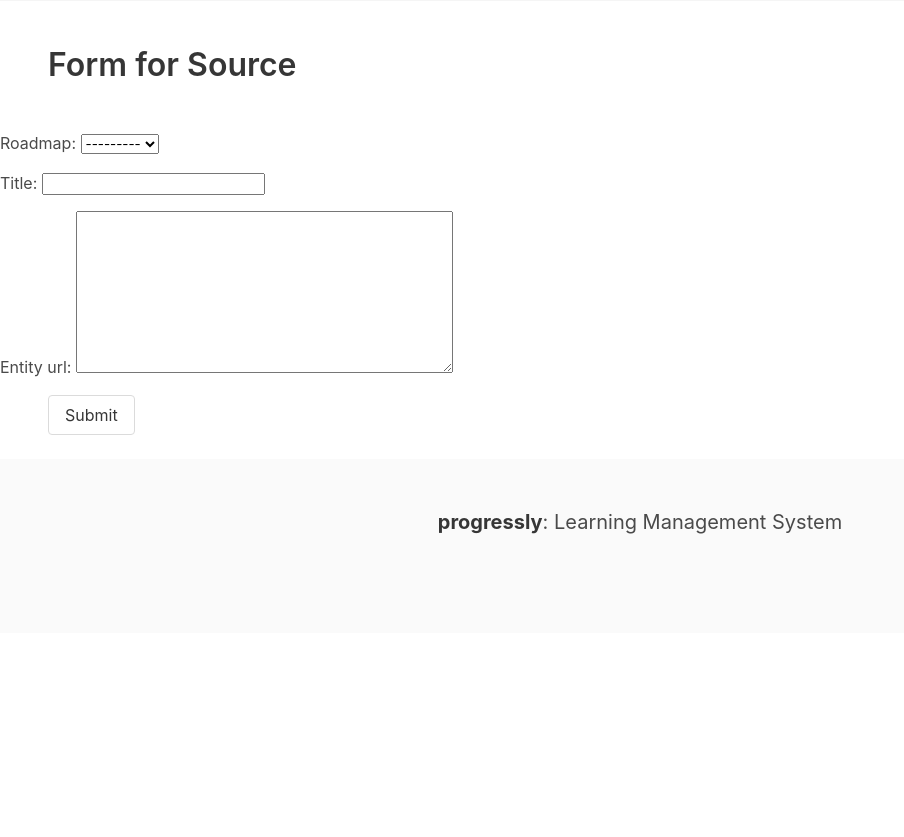
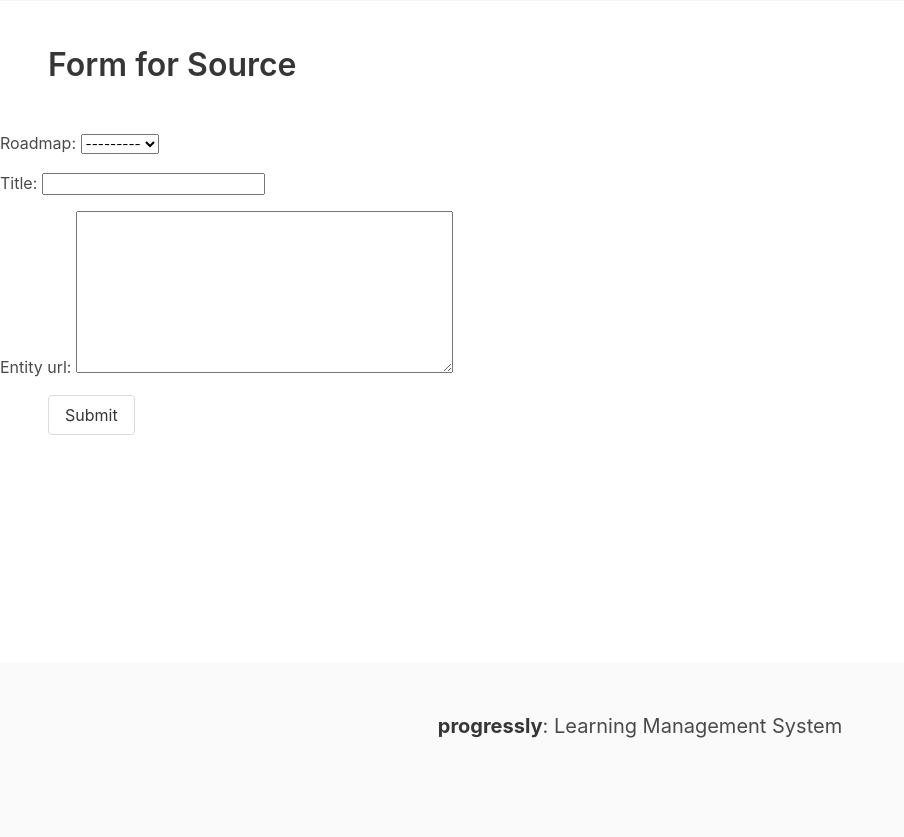
Before and after one commit to UtkarshGT/Progressly, a Django app: page /explore/create-entity/ in a window 1280 px wide. Shown: the part 65-902 px from the top of the page, without its empty margins (0-904 px from the left). Before the commit the page ends 599 px from the top, so only its background shows below. Run offline with Django 4.2, Linux system fonts and the light colour scheme; data that the repository does not hold is empty; some libraries are stand-ins or nearby versions.

Commit message:
Change Styles

```diff
--- a/templates/base.html
+++ b/templates/base.html
@@ -7,6 +7,11 @@
     <meta name="viewport" content="width=device-width, initial-scale=1.0" />
     <link rel="stylesheet" href="https://cdn.jsdelivr.net/npm/bulma@0.9.3/css/bulma.min.css"></link>
     <title>Progressly</title>
+    <style>
+      .main{
+        min-height: 80vh;
+      }
+    </style>
     {% block head %}
     {% endblock head %}
   </head>
@@ -35,7 +40,7 @@
       </div>
     </nav>
 
-    <div class="content">
+    <div class="content main">
 
       {% block content %}
       {% endblock content %}
--- a/templates/dashboard/explore.html
+++ b/templates/dashboard/explore.html
@@ -15,7 +15,7 @@
   <ul>
     {% for roadmap in roadmaps %}
     <li>
-      <div class="box">
+      <div class="box mx-4">
         <a href="{% url 'roadmap' roadmap.id %}">
           {{ roadmap.title }} -- {{ roadmap.description }}</a
         >
```
Also changed, not shown: templates/dashboard/roadmap_detail.html (+7 -2 lines).
